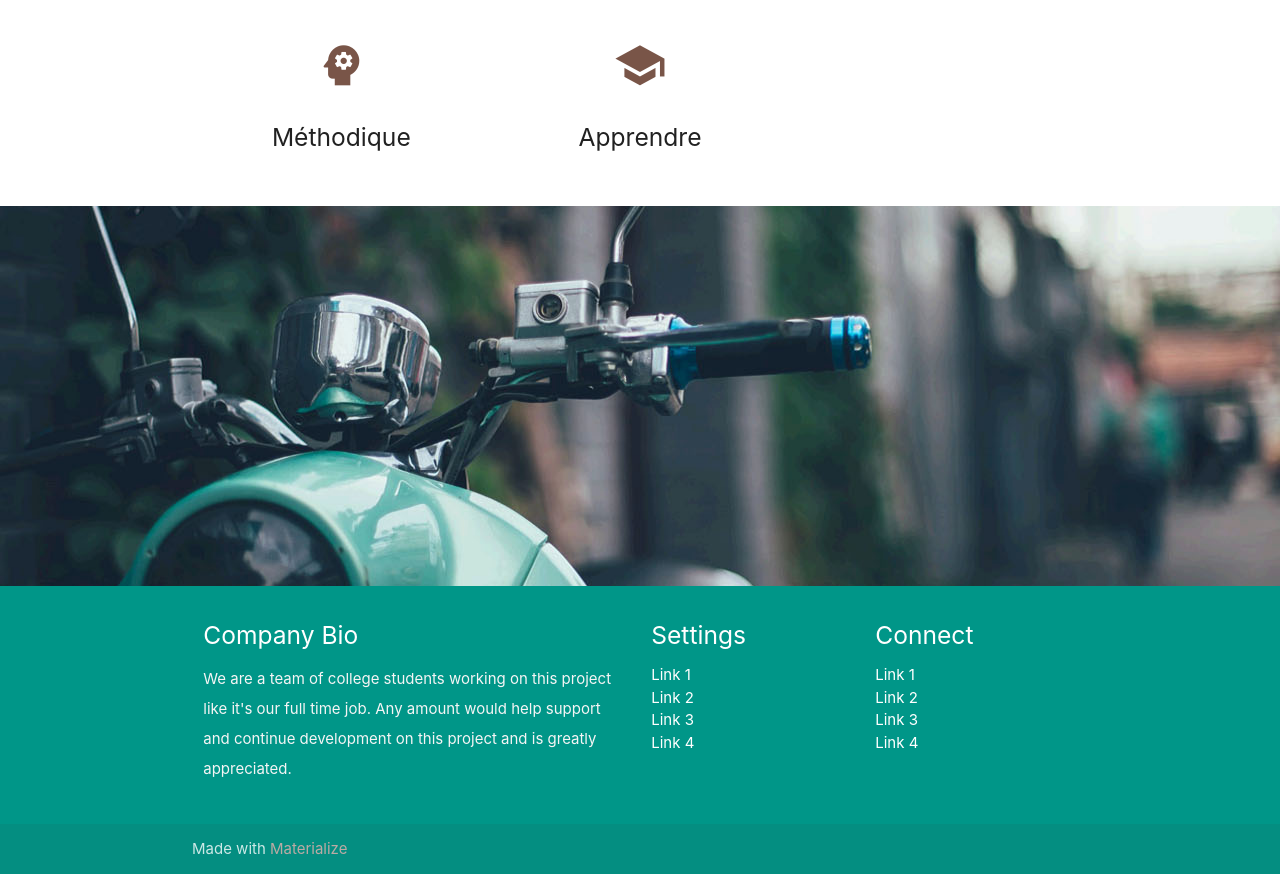
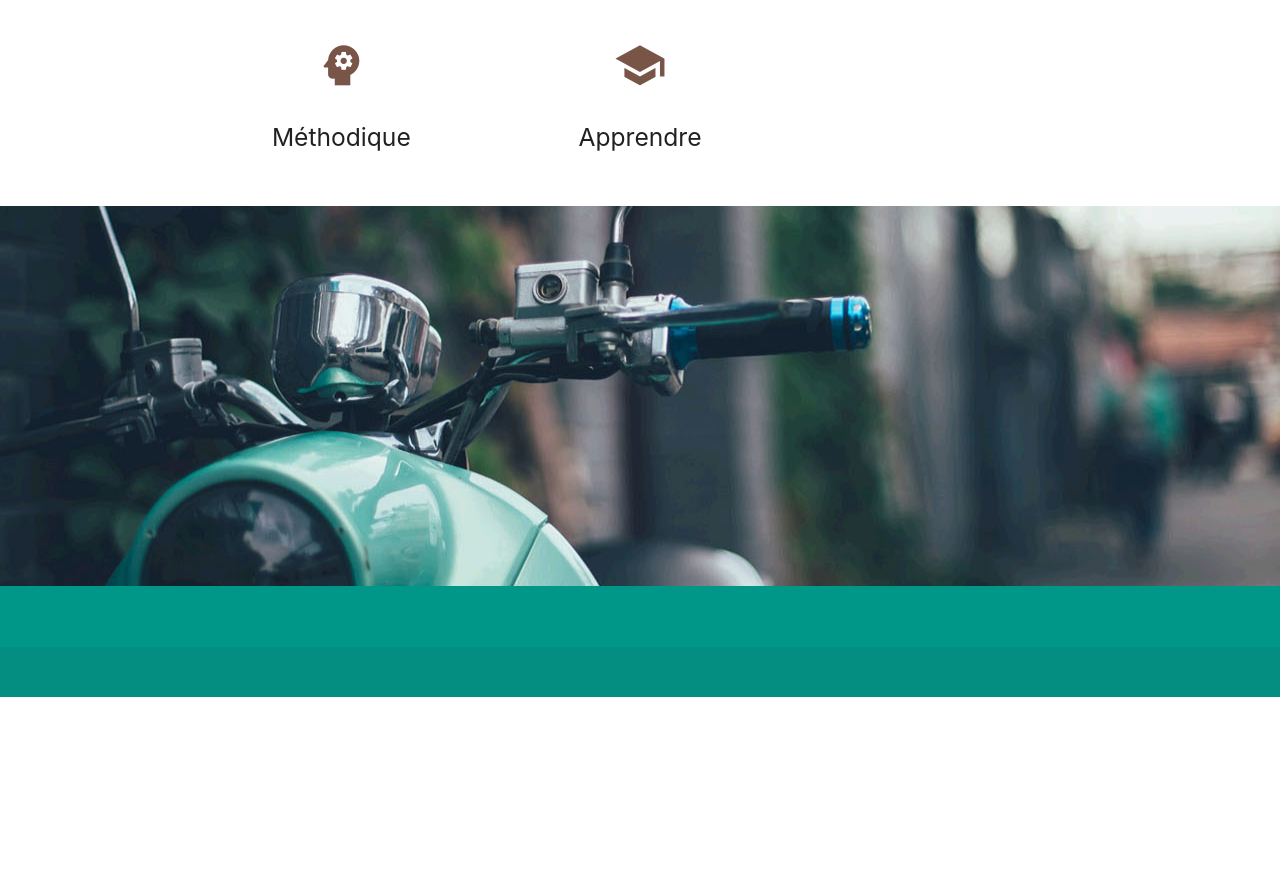
Before and after one commit to Jules-dewitte/cv-web, a plain HTML site: page index.html in a window 1280 px wide. Shown: the part 1359-2233 px from the top of the page. After the commit the page ends 2056 px from the top, so only its background shows below. Drawn offline with nearby package versions, Linux system fonts and the light colour scheme.

Commit message:
Modif html

```diff
--- a/index.html
+++ b/index.html
@@ -149,34 +149,33 @@
     <div class="container">
       <div class="row">
         <div class="col l6 s12">
-          <h5 class="white-text">Company Bio</h5>
-          <p class="grey-text text-lighten-4">We are a team of college students working on this project like it's our full time job. Any amount would help support and continue development on this project and is greatly appreciated.</p>
+          <h5 class="white-text"></h5>
+          <p class="grey-text text-lighten-4"></p>
 
 
         </div>
         <div class="col l3 s12">
-          <h5 class="white-text">Settings</h5>
+          <h5 class="white-text"></h5>
           <ul>
-            <li><a class="white-text" href="#!">Link 1</a></li>
-            <li><a class="white-text" href="#!">Link 2</a></li>
-            <li><a class="white-text" href="#!">Link 3</a></li>
-            <li><a class="white-text" href="#!">Link 4</a></li>
+            <li><a class="white-text" href="#!"></a></li>
+            <li><a class="white-text" href="#!"></a></li>
+            <li><a class="white-text" href="#!"></a></li>
+            <li><a class="white-text" href="#!"></a></li>
           </ul>
         </div>
         <div class="col l3 s12">
-          <h5 class="white-text">Connect</h5>
+          <h5 class="white-text"></h5>
           <ul>
-            <li><a class="white-text" href="#!">Link 1</a></li>
-            <li><a class="white-text" href="#!">Link 2</a></li>
-            <li><a class="white-text" href="#!">Link 3</a></li>
-            <li><a class="white-text" href="#!">Link 4</a></li>
+            <li><a class="white-text" href="#!"></a></li>
+            <li><a class="white-text" href="#!"></a></li>
+            <li><a class="white-text" href="#!"></a></li>
+            <li><a class="white-text" href="#!"></a></li>
           </ul>
         </div>
       </div>
     </div>
     <div class="footer-copyright">
       <div class="container">
-      Made with <a class="brown-text text-lighten-3" href="http://materializecss.com">Materialize</a>
       </div>
     </div>
   </footer>
```
